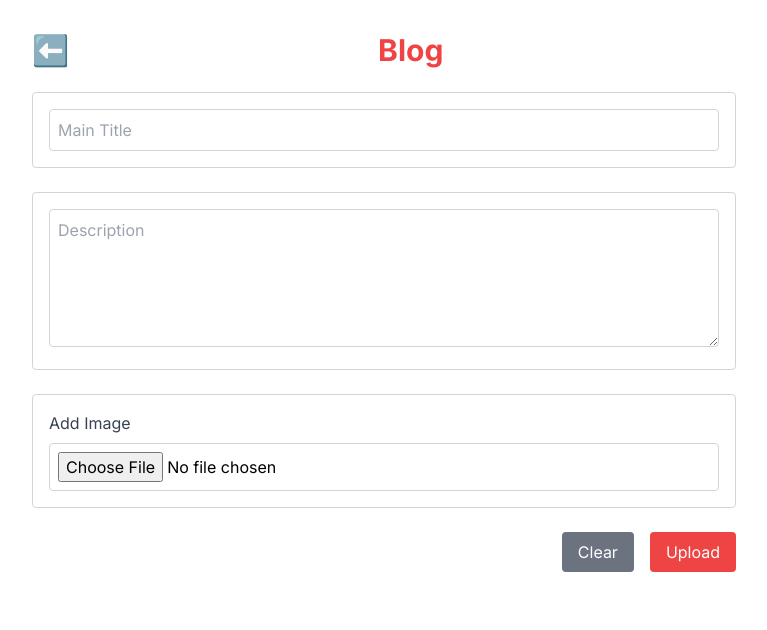
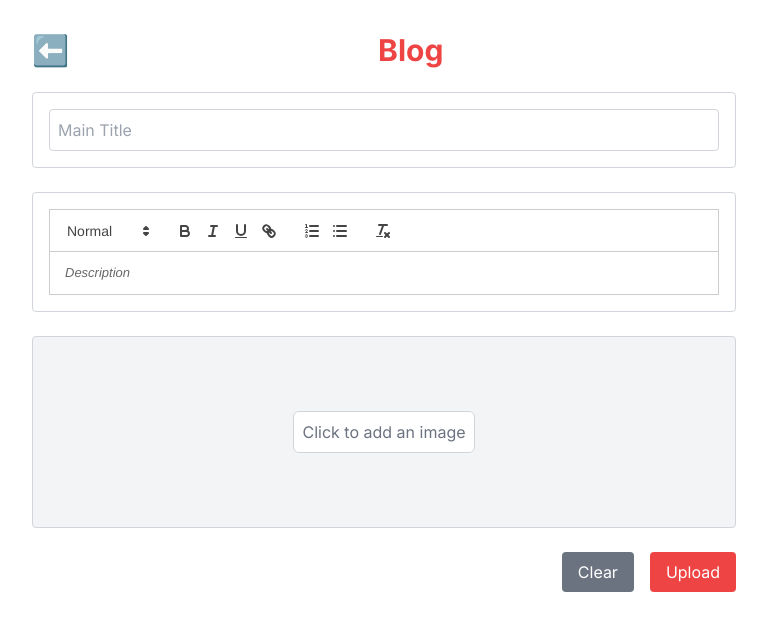
Before and after one commit to Kaveenxz/eudaumonia, a Next.js app: page /add-blog in a window 1280 px wide. Shown: the top 630 px of the page, without its empty margins (256-1023 px from the left). Built offline with nearby package versions, Linux system fonts and the light colour scheme.

Commit message:
Added react-quill library for rich text editing, updated add-blog and add-event pages to use react-quill, and made minor layout and styling changes.

```diff
--- a/package.json
+++ b/package.json
@@ -19,6 +19,7 @@
     "react-hook-form": "^7.53.0",
     "react-icons": "^5.3.0",
     "react-query": "^3.39.3",
+    "react-quill": "^2.0.0",
     "yup": "^1.4.0"
   },
   "devDependencies": {
--- a/src/app/(admin)/add-blog/page.tsx
+++ b/src/app/(admin)/add-blog/page.tsx
@@ -1,6 +1,10 @@
 'use client';
 import { useState } from 'react';
 import { useRouter } from 'next/navigation';
+import dynamic from 'next/dynamic';
+import 'react-quill/dist/quill.snow.css'; // Quill styles
+
+const ReactQuill = dynamic(() => import('react-quill'), { ssr: false });
 
 export default function BlogForm() {
   const [mainTitle, setMainTitle] = useState('');
@@ -23,13 +27,12 @@ export default function BlogForm() {
 
   const handleSubmit = (e: React.FormEvent) => {
     e.preventDefault();
+    // Upload logic: Send data including the HTML description to the backend
     console.log({ mainTitle, description, image });
-    // Implement the upload logic here
   };
 
   return (
     <div className="max-w-3xl mx-auto p-8">
-      {/* Back Button and Title */}
       <div className="flex items-center mb-6">
         <button onClick={() => router.back()} className="text-3xl mr-4">
           ⬅️
@@ -38,7 +41,6 @@ export default function BlogForm() {
       </div>
 
       <form onSubmit={handleSubmit} className="space-y-6">
-        {/* Main Title */}
         <div className="border border-gray-300 p-4 rounded">
           <input
             type="text"
@@ -49,30 +51,34 @@ export default function BlogForm() {
           />
         </div>
 
-        {/* Description */}
-        <div className="border border-gray-300 p-4 rounded">
-          <textarea
+        <div className="border border-gray-300 p-4 rounded h-full ">
+          <ReactQuill
             value={description}
-            onChange={(e) => setDescription(e.target.value)}
+            onChange={setDescription}
             placeholder="Description"
-            className="w-full p-2 border border-gray-300 rounded"
-            rows={5}
+            className="w-full h-full"
           />
         </div>
 
         {/* Add Image */}
-        <div className="border border-gray-300 p-4 rounded">
-          <label htmlFor="image" className="block text-gray-700">
-            Add Image
+        <div className="border border-gray-300 p-4 rounded h-48 flex items-center justify-center bg-gray-100">  {/* Rectangle for image */}
+          <label
+            htmlFor="image"
+            className="cursor-pointer text-gray-500 text-center p-2 bg-white border border-gray-300 rounded-md"
+          >
+            {image ? (
+              <span>{image.name} selected</span>
+            ) : (
+              <span>Click to add an image</span>
+            )}
+            <input
+              type="file"
+              id="image"
+              accept="image/*"
+              onChange={handleImageChange}
+              className="hidden"
+            />
           </label>
-          <input
-            type="file"
-            id="image"
-            accept="image/*"
-            onChange={handleImageChange}
-            className="w-full p-2 border border-gray-300 mt-2 rounded"
-          />
-          {image && <p className="mt-2 text-green-600">{image.name} selected</p>}
         </div>
 
         {/* Clear and Upload Buttons */}
--- a/src/app/(admin)/add-event/page.tsx
+++ b/src/app/(admin)/add-event/page.tsx
@@ -22,14 +22,18 @@ export default function EventForm() {
   };
 
   return (
-    <div className="max-w-3xl mx-auto p-8">
+    <div className="max-w-3xl mx-auto p-8 sm:p-6 md:p-8 lg:p-12">
+      {/* Header */}
       <div className="flex items-center mb-6">
         <button onClick={() => router.back()} className="text-3xl mr-4">
           ⬅️
         </button>
-        <h1 className="text-3xl font-bold text-red-500 text-center flex-grow">Event</h1>
+        <h1 className="text-3xl font-bold text-red-500 text-center flex-grow">
+          Event
+        </h1>
       </div>
 
+      {/* Form */}
       <form onSubmit={handleSubmit} className="space-y-6">
         {/* Description */}
         <div className="border border-gray-300 p-4 rounded">
@@ -43,28 +47,28 @@ export default function EventForm() {
           />
         </div>
 
-        <div className="flex justify-between items-center">
+        <div className="flex flex-col md:flex-row justify-between items-center md:space-x-4 space-y-4 md:space-y-0">
           {/* Download Excel Button */}
           <button
             type="button"
             onClick={handleDownloadExcel}
-            className="bg-red-500 text-white py-2 px-4 rounded hover:bg-red-600"
+            className="bg-red-500 text-white py-2 px-4 rounded hover:bg-red-600 w-full md:w-auto"
           >
             Download Excel
           </button>
 
           {/* Clear and Upload Buttons */}
-          <div className="space-x-4">
+          <div className="flex flex-col sm:flex-row gap-4 w-full md:w-auto">
             <button
               type="button"
               onClick={handleClear}
-              className="bg-gray-500 text-white py-2 px-4 rounded hover:bg-gray-600"
+              className="bg-gray-500 text-white py-2 px-4 rounded hover:bg-gray-600 w-full sm:w-auto"
             >
               Clear
             </button>
             <button
               type="submit"
-              className="bg-red-500 text-white py-2 px-4 rounded hover:bg-red-600"
+              className="bg-red-500 text-white py-2 px-4 rounded hover:bg-red-600 w-full sm:w-auto"
             >
               Upload
             </button>
```
Also changed, not shown: 1 other file (tests, documents, lock files or other folders).
